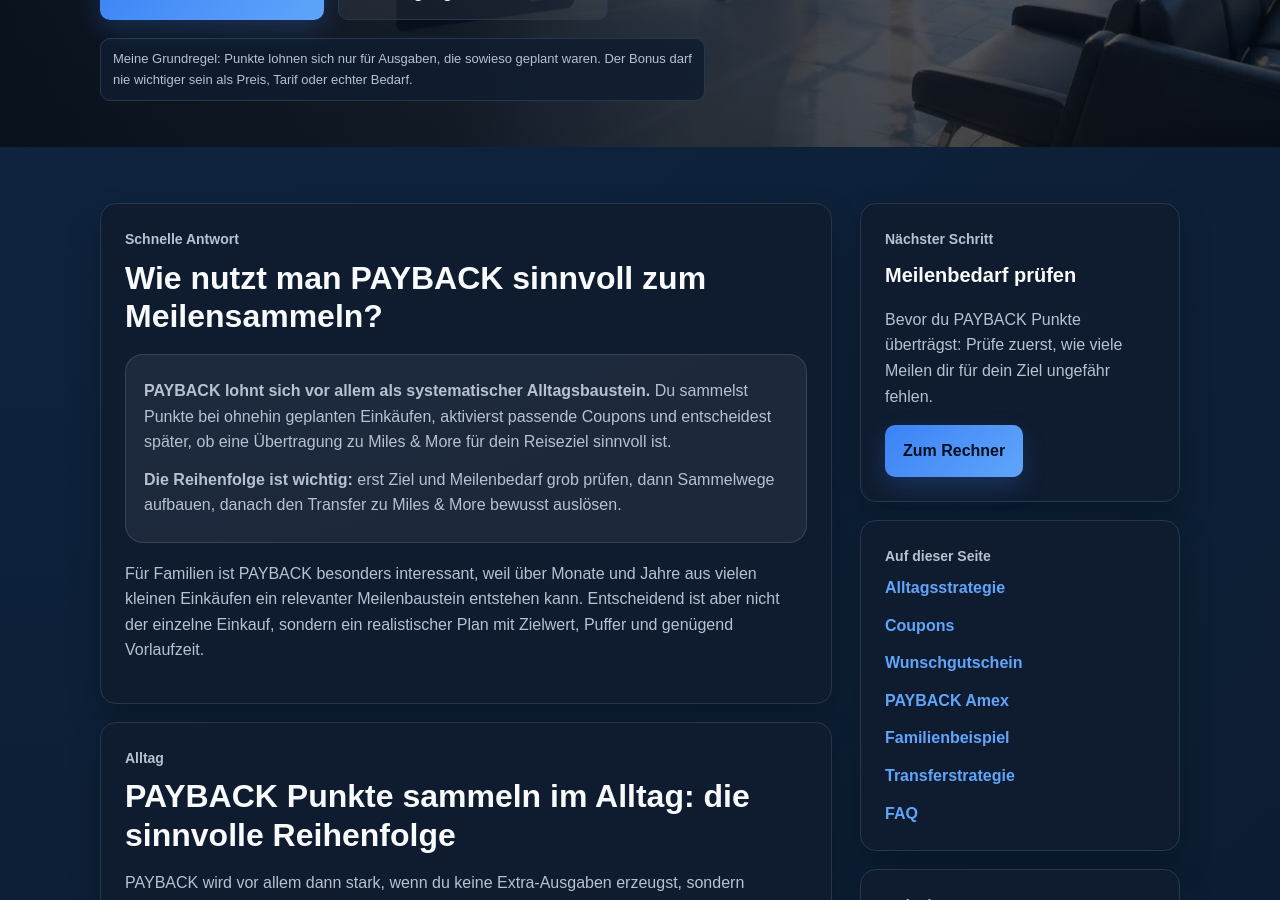
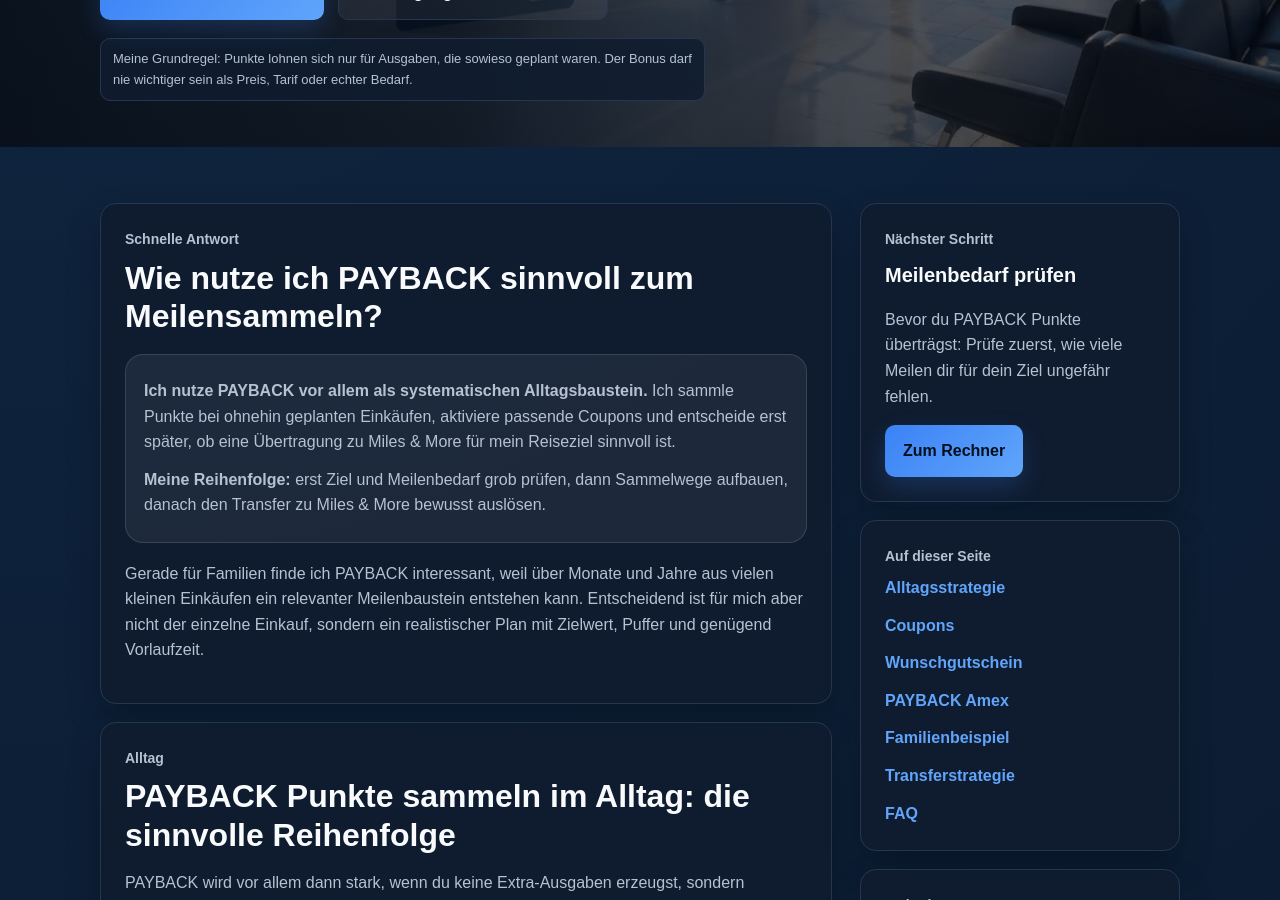
Before and after one commit to Praemienflug-Planer/miles-planer, a Jekyll site: the page built from meilen-sammeln/payback/index.html, in a window 1280 px wide and 900 px high, scrolled down 674 px. Built offline with Jekyll 4.4.1, drawn with Linux system fonts in a browser that asks for light colours.

Commit message:
Rewrite PAYBACK quick answer in first person

```diff
--- a/_includes/payback/schnelle-antwort.html
+++ b/_includes/payback/schnelle-antwort.html
@@ -1 +1 @@
-<div class="article-card seo-card"><p class="eyebrow">Schnelle Antwort</p><h2>Wie nutzt man PAYBACK sinnvoll zum Meilensammeln?</h2><div class="answer-box"><p><strong>PAYBACK lohnt sich vor allem als systematischer Alltagsbaustein.</strong> Du sammelst Punkte bei ohnehin geplanten Einkäufen, aktivierst passende Coupons und entscheidest später, ob eine Übertragung zu Miles &amp; More für dein Reiseziel sinnvoll ist.</p><p><strong>Die Reihenfolge ist wichtig:</strong> erst Ziel und Meilenbedarf grob prüfen, dann Sammelwege aufbauen, danach den Transfer zu Miles &amp; More bewusst auslösen.</p></div><p>Für Familien ist PAYBACK besonders interessant, weil über Monate und Jahre aus vielen kleinen Einkäufen ein relevanter Meilenbaustein entstehen kann. Entscheidend ist aber nicht der einzelne Einkauf, sondern ein realistischer Plan mit Zielwert, Puffer und genügend Vorlaufzeit.</p></div>
+<div class="article-card seo-card"><p class="eyebrow">Schnelle Antwort</p><h2>Wie nutze ich PAYBACK sinnvoll zum Meilensammeln?</h2><div class="answer-box"><p><strong>Ich nutze PAYBACK vor allem als systematischen Alltagsbaustein.</strong> Ich sammle Punkte bei ohnehin geplanten Einkäufen, aktiviere passende Coupons und entscheide erst später, ob eine Übertragung zu Miles &amp; More für mein Reiseziel sinnvoll ist.</p><p><strong>Meine Reihenfolge:</strong> erst Ziel und Meilenbedarf grob prüfen, dann Sammelwege aufbauen, danach den Transfer zu Miles &amp; More bewusst auslösen.</p></div><p>Gerade für Familien finde ich PAYBACK interessant, weil über Monate und Jahre aus vielen kleinen Einkäufen ein relevanter Meilenbaustein entstehen kann. Entscheidend ist für mich aber nicht der einzelne Einkauf, sondern ein realistischer Plan mit Zielwert, Puffer und genügend Vorlaufzeit.</p></div>
```
